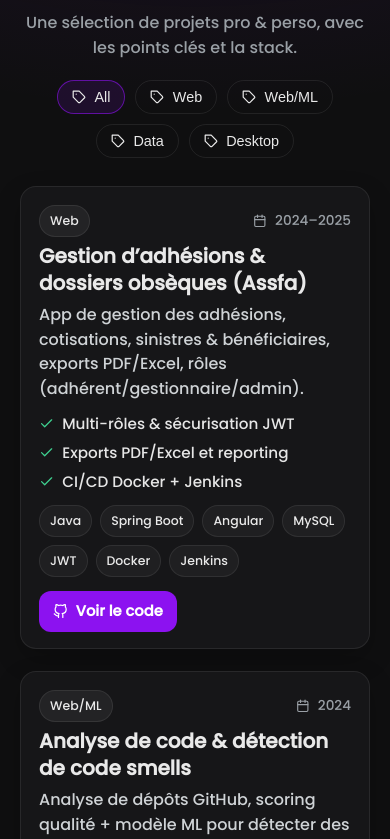
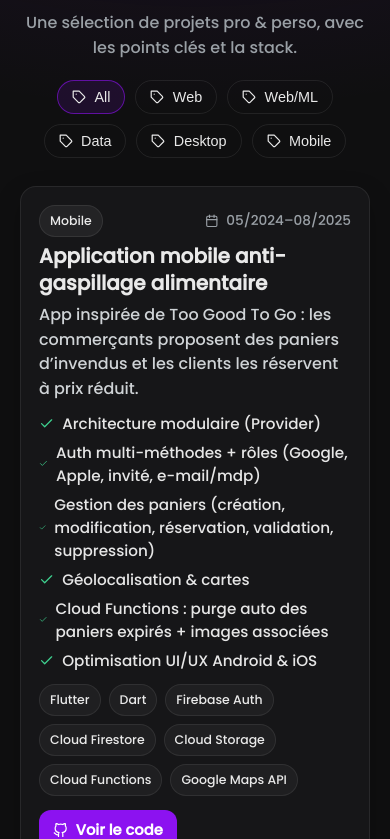
Before and after one commit to karimboualam/portfolio, a React (Create React App) app: page / in a window 390 px wide. Shown: the part 3165-4004 px from the top of the page. Built offline with nearby package versions, Linux system fonts and the light colour scheme.

Commit message:
feat(projects): add freelance mobile app project (anti-food-waste) and 'Mobile' filter

```diff
--- a/package.json
+++ b/package.json
@@ -35,7 +35,7 @@
     "nth-check": "^2.1.1",
     "postcss": "^8.5.6",
     "http-proxy-middleware": "^2.0.9",
-    "webpack-dev-server": "^5.2.2",
+    "webpack-dev-server": "4.15.2",
     "brace-expansion": "^2.0.2",
     "on-headers": "^1.1.0",
     "form-data": "^3.0.4",
--- a/src/components/Projects/Projects.jsx
+++ b/src/components/Projects/Projects.jsx
@@ -4,9 +4,33 @@ import { FiGithub, FiExternalLink, FiCalendar, FiTag, FiCheck } from "react-icon
 import styles from "./Projects.module.scss";
 
 const ALL = "All";
-const FILTERS = [ALL, "Web", "Web/ML", "Data", "Desktop"];
+const FILTERS = [ALL, "Web", "Web/ML", "Data", "Desktop", "Mobile"];
 
-const projects = [
+ const projects = [
+  // projet mobile freelance
+  {
+    name: "Application mobile anti-gaspillage alimentaire",
+    period: "05/2024–08/2025",
+    type: "Mobile",
+    description:
+      "App inspirée de Too Good To Go : les commerçants proposent des paniers d’invendus et les clients les réservent à prix réduit.",
+    stack: [
+      "Flutter", "Dart",
+      "Firebase Auth", "Cloud Firestore", "Cloud Storage", "Cloud Functions",
+      "Google Maps API"
+    ],
+    highlights: [
+      "Architecture modulaire (Provider)",
+      "Auth multi-méthodes + rôles (Google, Apple, invité, e-mail/mdp)",
+      "Gestion des paniers (création, modification, réservation, validation, suppression)",
+      "Géolocalisation & cartes",
+      "Cloud Functions : purge auto des paniers expirés + images associées",
+      "Optimisation UI/UX Android & iOS"
+    ],
+    github: "https://github.com/karimboualam",
+    demo: ""
+  },
+   // projet ASFA Freelance
   {
     name: "Gestion d’adhésions & dossiers obsèques (Assfa)",
     period: "2024–2025",
```
